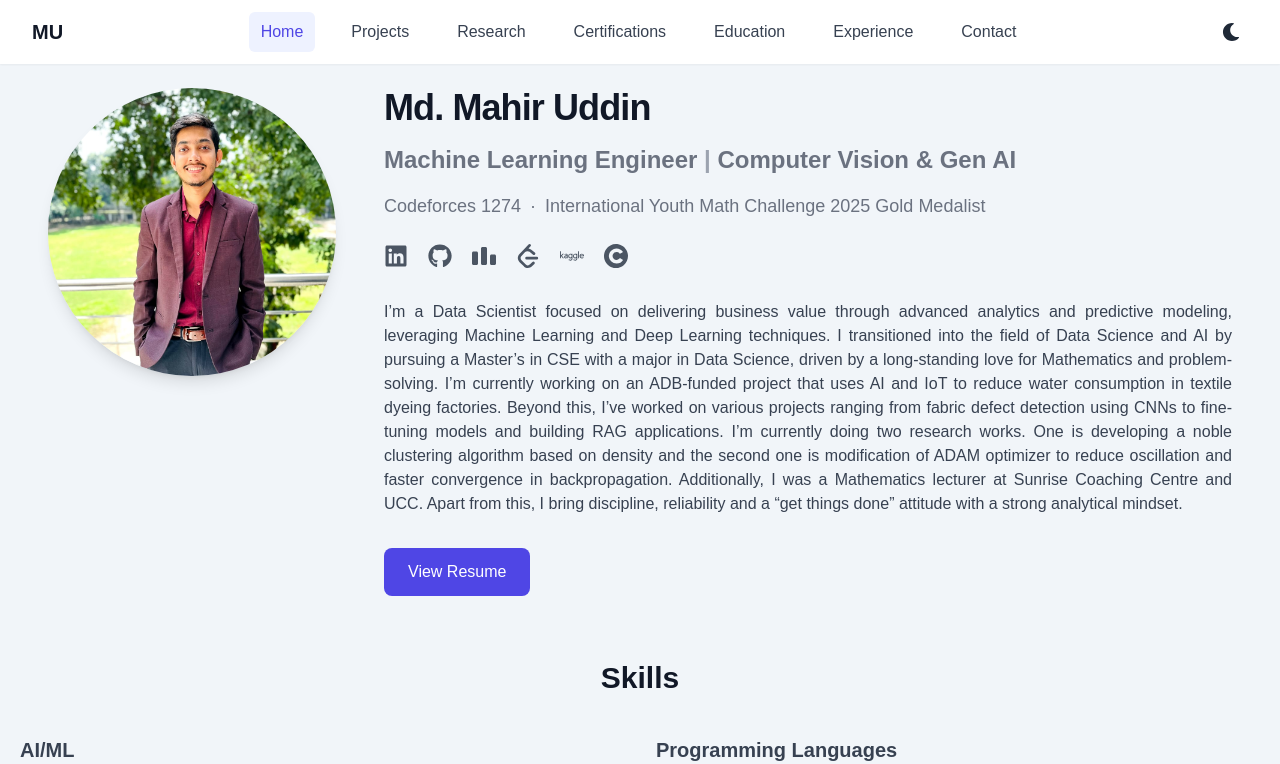
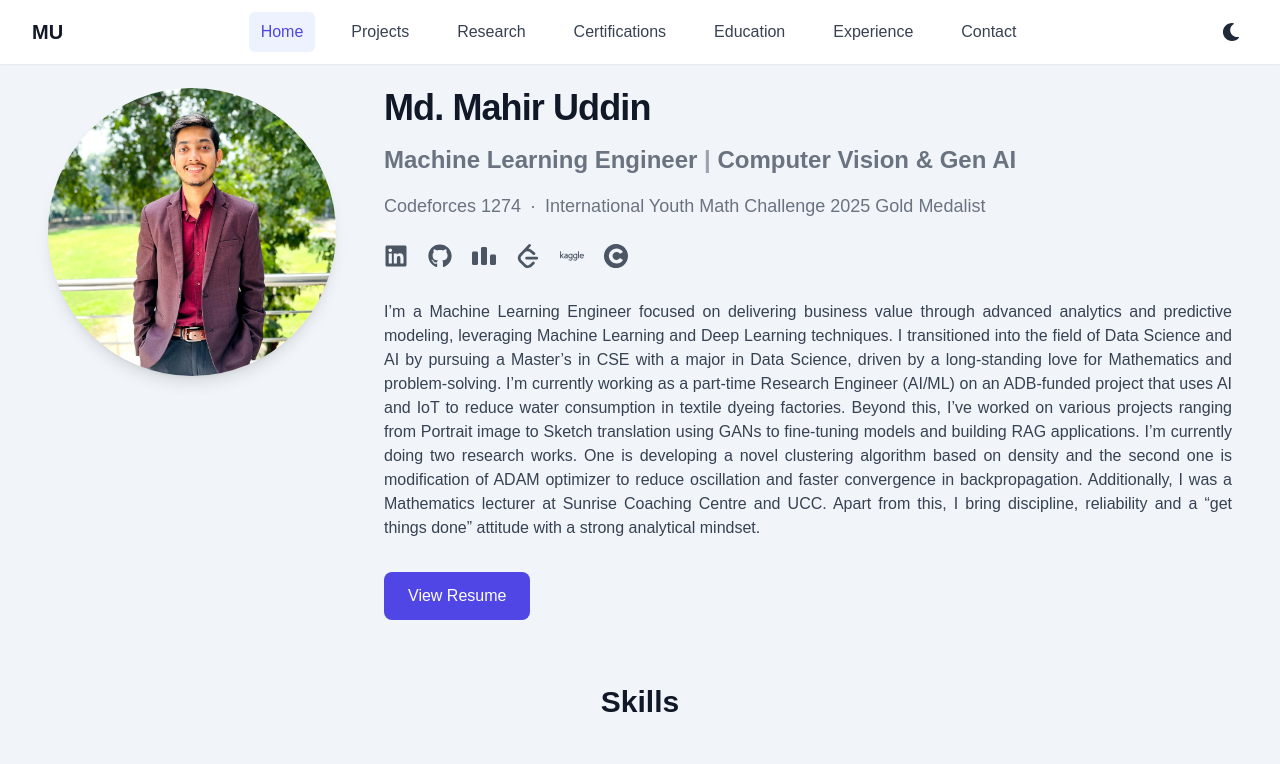
Before and after one commit to Mahir-Uddin0/portfolio_website, a Next.js app: page / in a window 1280 px wide. Shown: the top 764 px of the page. Built offline with nearby package versions, Linux system fonts and the light colour scheme.

Commit message:
updated about me

```diff
--- a/pages/index.js
+++ b/pages/index.js
@@ -72,15 +72,16 @@ export default function Home() {
 
           {/* About Me */}
           <p className="text-gray-700 dark:text-gray-300 leading-relaxed pt-4 text-sm md:text-base text-justify">
-            I’m a Data Scientist focused on delivering business value through advanced analytics and predictive modeling,
-            leveraging Machine Learning and Deep Learning techniques. I transitioned into the field of Data Science and AI
-            by pursuing a Master’s in CSE with a major in Data Science, driven by a long-standing love for Mathematics and
-            problem-solving. I’m currently working on an ADB-funded project that uses AI and IoT to reduce water consumption
-            in textile dyeing factories. Beyond this, I’ve worked on various projects ranging from fabric defect detection
-            using CNNs to fine-tuning models and building RAG applications. I’m currently doing two research works. One is
-            developing a noble clustering algorithm based on density and the second one is modification of ADAM optimizer
-            to reduce oscillation and faster convergence in backpropagation. Additionally, I was a Mathematics lecturer at
-            Sunrise Coaching Centre and UCC. Apart from this, I bring discipline, reliability and a “get things done” attitude with a strong analytical mindset.
+            I’m a Machine Learning Engineer focused on delivering business value through advanced analytics and predictive
+            modeling, leveraging Machine Learning and Deep Learning techniques. I transitioned into the field of Data Science
+            and AI by pursuing a Master’s in CSE with a major in Data Science, driven by a long-standing love for Mathematics and
+            problem-solving. I’m currently working as a part-time Research Engineer (AI/ML) on an ADB-funded project that uses AI and
+            IoT to reduce water consumption in textile dyeing factories. Beyond this, I’ve worked on various projects ranging
+            from Portrait image to Sketch translation using GANs to fine-tuning models and building RAG applications. I’m currently doing
+            two research works. One is developing a novel clustering algorithm based on density and the second one is
+            modification of ADAM optimizer to reduce oscillation and faster convergence in backpropagation. Additionally,
+            I was a Mathematics lecturer at Sunrise Coaching Centre and UCC. Apart from this, I bring discipline, reliability
+            and a “get things done” attitude with a strong analytical mindset.
           </p>
 
           {/* Resume Button */}
```
